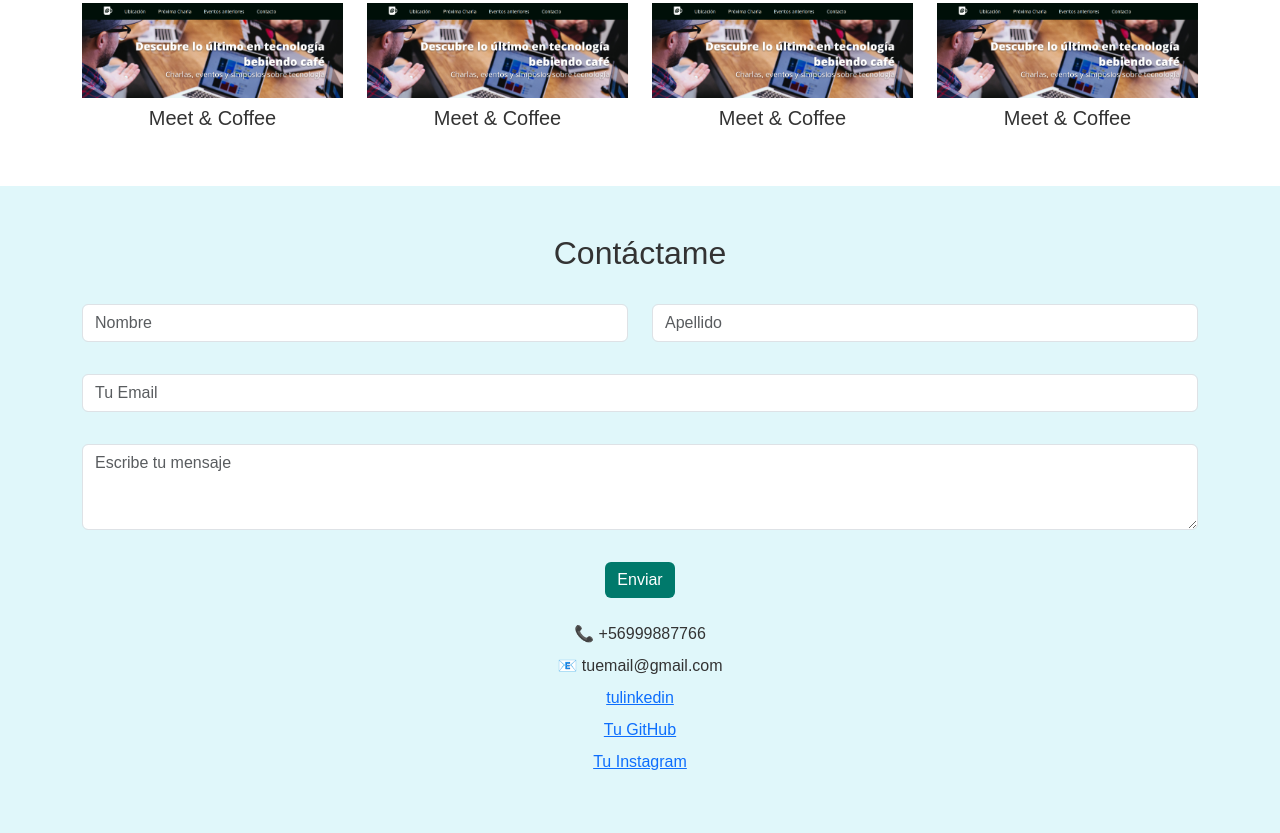
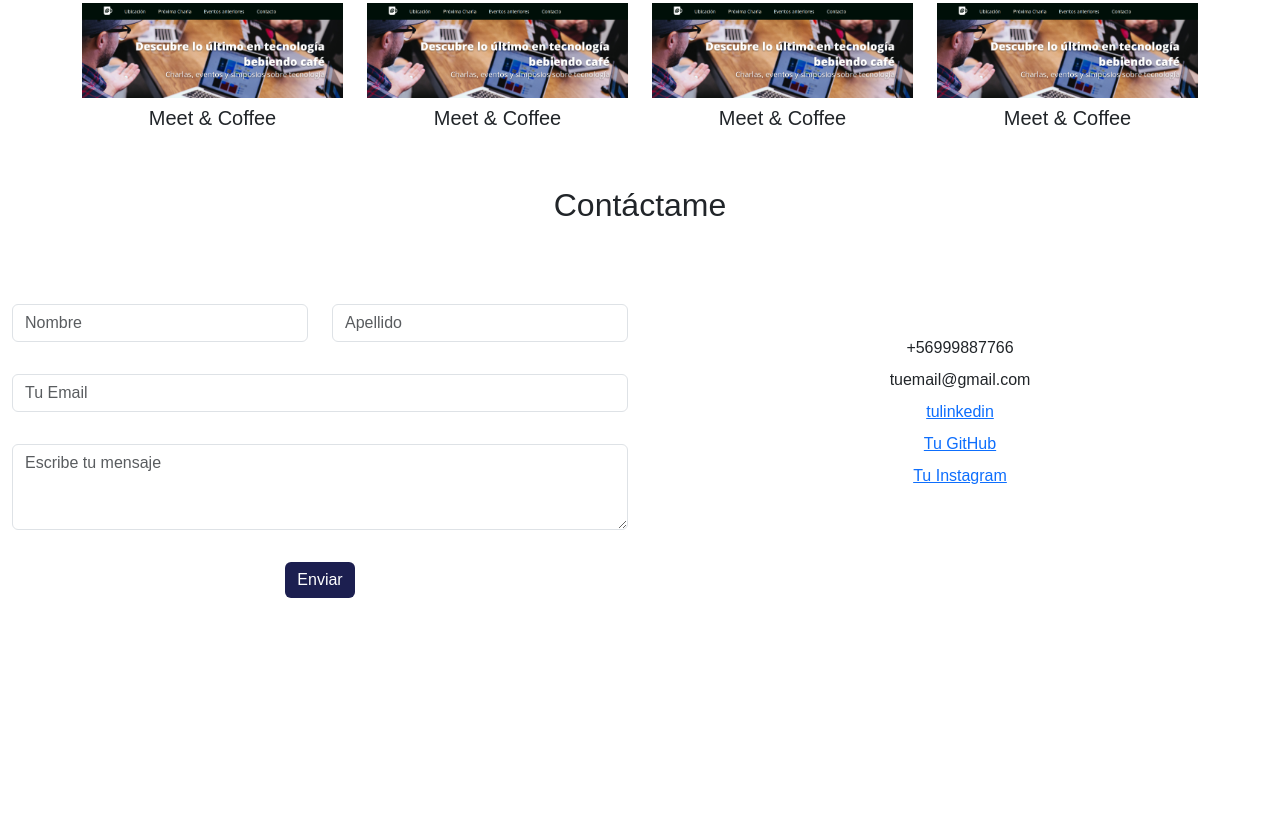
Before and after one commit to SergioVidal01/DesafioBoostrap, a website: page index.html in a window 1280 px wide. Shown: the part 656-1489 px from the top of the page. After the commit the page ends 1350 px from the top, so only its background shows below. Drawn offline with Linux system fonts and the light colour scheme.

Commit message:
nueva paleta de colores

```diff
--- a/assets/sass/main.scss
+++ b/assets/sass/main.scss
@@ -2,8 +2,8 @@
 
 body {
     font-family: Arial, sans-serif;
-    background-color: #f5f5f5;
-    color: #333;
+
+
 }
 
 /* Header */
@@ -16,7 +16,7 @@ body {
 /* Hero Section */
 .hero {
     padding: 3rem 0;
-    background-color: #e0f7fa;
+
 }
 
 .hero__image img {
@@ -42,15 +42,15 @@ body {
 
 .hero__subtitle {
     font-size: 1.5rem;
-    color: #00796b;
+    color: #1c1f50;
 }
 
 .hero__description {
     margin: 1.5rem 0;
 }
 
-.hero .btn {
-    background-color: #00796b;
+ .btn {
+    background-color: #1c1f50;
     border: none;
 }
 
@@ -110,7 +110,7 @@ body {
 }
 
 .contact .btn {
-    background-color: #00796b;
+    background-color: #1c1f50;
     border: none;
 }
 
--- a/index.html
+++ b/index.html
@@ -35,7 +35,7 @@
                 </div>
                 <div class="hero__container--right">
                 <h1 class="hero__title">Soy Peter Parker</h1>
-                <p class="hero__subtitle">Desarrollador FrontEnd</p>
+                <p class="hero__subtitle ">Desarrollador FrontEnd</p>
                 <p class="hero__description">Lorem ipsum dolor sit amet consectetur, adipisicing elit...</p>
                 <button class="btn btn-primary">Contáctame</button>
             </div>
@@ -102,9 +102,11 @@
                 </div>
             </div>
         </section>
-        <section class="contact text-center">
-            <div class="container">
-                <h2 class="contact__title">Contáctame</h2>
+
+        <h2 class="contact__title">Contáctame</h2>
+        <section class="contact d-flex">
+            <div class="container w-50">
+
                 <form class="contact__form">
                     <div class="row">
                         <div class="col-md-6 mb-3">
@@ -124,13 +126,14 @@
                         </div>
                     </div>
                 </form>
-                <div class="contact__info mt-4">
-                    <p>📞 +56999887766</p>
-                    <p>📧 tuemail@gmail.com</p>
-                    <p><a href="#">tulinkedin</a></p>
-                    <p><a href="#">Tu GitHub</a></p>
-                    <p><a href="#">Tu Instagram</a></p>
-                </div>
+
+            </div>
+            <div class="contact__info mt-4 w-50">
+                <p> +56999887766</p>
+                <p> tuemail@gmail.com</p>
+                <p><a href="#">tulinkedin</a></p>
+                <p><a href="#">Tu GitHub</a></p>
+                <p><a href="#">Tu Instagram</a></p>
             </div>
         </section>
     </main>
```
Also changed, not shown: assets/css/main.css, 1 other file.
